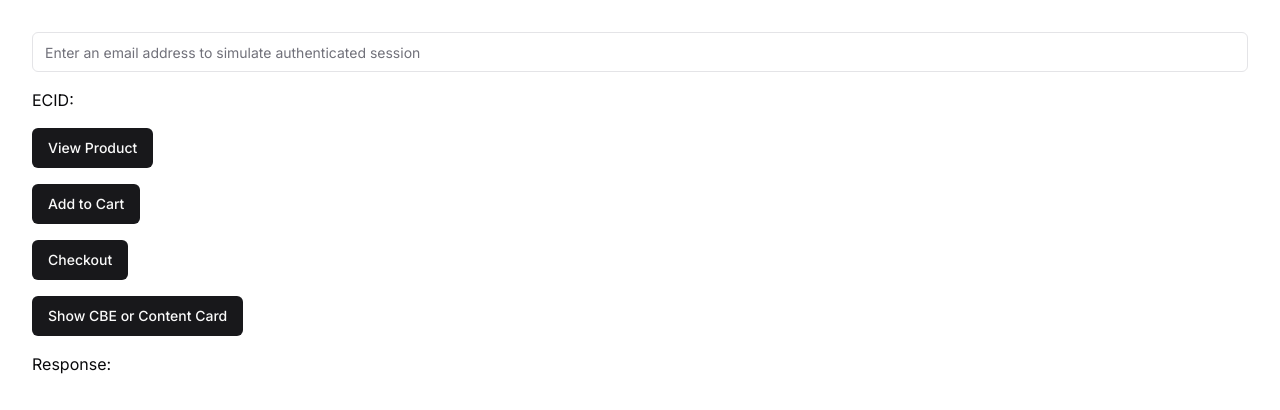
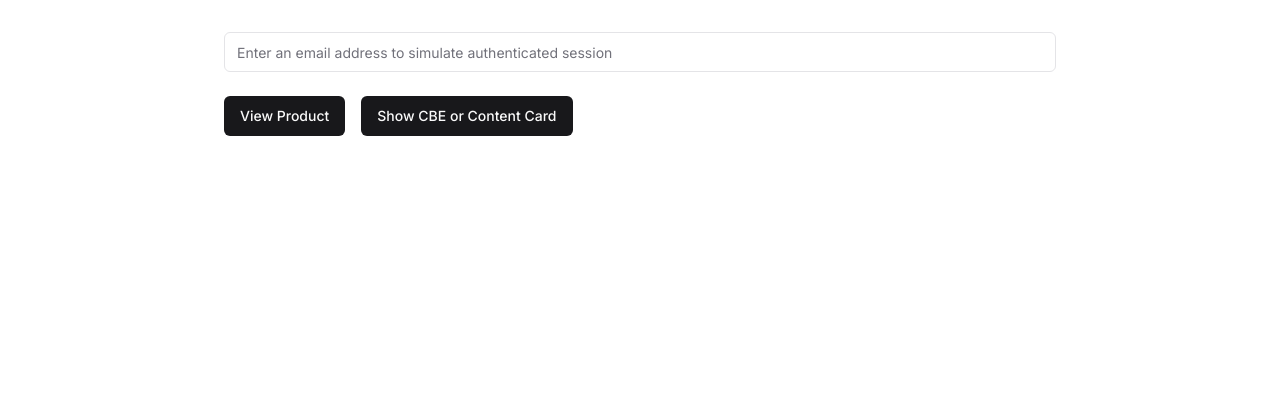
Before and after one commit to rajasekharmekala/journey-prioritization-demo, a Next.js app: page / in a window 1280 px wide. Shown: the top 410 px of the page. Built offline with nearby package versions, Linux system fonts and the light colour scheme.

Commit message:
build: removed few buttons/events

```diff
--- a/src/app/page.tsx
+++ b/src/app/page.tsx
@@ -1,13 +1,14 @@
 'use client';
 
 import React, { useCallback, useEffect, useState } from 'react';
+import { AlloyResponse, XDMPayload } from '@/types/payloads';
 import { useCookies } from 'react-cookie';
 
 import { Button } from '@/components/ui/button';
 import { Input } from '@/components/ui/input';
 import { useToast } from '@/components/ui/use-toast';
 
-const viewProductPayload = {
+const viewProductPayload: XDMPayload = {
   xdm: {
     eventType: 'commerce.productViews',
     commerce: {
@@ -25,49 +26,13 @@ const viewProductPayload = {
   },
 };
 
-const addToCartPayload = {
-  xdm: {
-    eventType: 'commerce.productListAdds',
-    commerce: {
-      productListAdds: {
-        value: 1,
-      },
-    },
-    productListItems: [
-      {
-        SKU: 'A222',
-        name: 'Conditioner',
-        quantity: 1,
-      },
-    ],
-  },
-};
-
-const checkoutPayload = {
-  xdm: {
-    eventType: 'commerce.checkouts',
-    commerce: {
-      checkouts: {
-        value: 1,
-      },
-    },
-    productListItems: [
-      {
-        SKU: 'A333',
-        name: 'Shampoo & Conditioner Set',
-        quantity: 1,
-      },
-    ],
-  },
-};
-
-const personalizationPayload = {
+const personalizationPayload: XDMPayload = {
   personalization: {
     surfaces: ['#home', '#foo', '#bar', '#foobar'],
   },
 };
 
-function mergePayload(payload: any, email: string) {
+function mergePayload(payload: XDMPayload, email: string): XDMPayload {
   if (!!email && email.length > 0) {
     return {
       ...payload,
@@ -89,45 +54,68 @@ function sendToast(toast: any, title: string, description: string) {
 }
 
 export default function Page() {
+  const [cookieState, setCookieState] = useState<{ email?: string }>({});
   const [cookies, setCookies, removeCookies] = useCookies(['email'], {
     doNotParse: true,
   });
   const { toast } = useToast();
-  const [ecid, setEcid] = useState('');
   const [response, setResponse] = useState('');
+  const [viewProductLoading, setViewProductLoading] = useState(false);
+  const [cbeLoading, setCbeLoading] = useState(false);
+
+  useEffect(() => {
+    setCookieState({ email: cookies.email });
+  }, [cookies.email]);
+
+  const handleEvent = async (
+    payload: XDMPayload,
+    toastTitle: string,
+    toastMessage: string,
+    setLoading: (loading: boolean) => void
+  ) => {
+    setLoading(true);
+    try {
+      // @ts-ignore - alloy is globally defined
+      const alloyPromise = alloy('sendEvent', payload);
+      const res = await Promise.race([
+        alloyPromise,
+        new Promise((_, reject) =>
+          setTimeout(
+            () => reject(new Error('request timed out after 3 seconds')),
+            3000
+          )
+        ),
+      ]);
+      setResponse(JSON.stringify(res, undefined, 4));
+      sendToast(toast, toastTitle, toastMessage);
+      return res;
+    } catch (error) {
+      sendToast(
+        toast,
+        'Error',
+        error instanceof Error ? error.message : 'An error occurred'
+      );
+    } finally {
+      setLoading(false);
+    }
+  };
 
   const viewProductClickHandler = useCallback(async () => {
-    const payload = mergePayload(viewProductPayload, cookies.email);
+    const payload = mergePayload(viewProductPayload, cookieState.email);
     console.log('>>>>> payload:', JSON.stringify(payload, undefined, 2));
-    // @ts-ignore
-    const res = await alloy('sendEvent', payload);
-    setResponse(JSON.stringify(res, undefined, 4));
-    sendToast(toast, 'View Product', 'View product event has been sent');
-  }, [toast, cookies.email, setResponse]);
-
-  const addToCartClickHandler = useCallback(async () => {
-    setResponse('');
-    const payload = mergePayload(addToCartPayload, cookies.email);
-    console.log('>>>>> payload:', JSON.stringify(payload, undefined, 2));
-    // @ts-ignore
-    const res = await alloy('sendEvent', payload);
-    setResponse(JSON.stringify(res, undefined, 4));
-    sendToast(toast, 'Add to Cart', 'Add to cart event has been sent');
-  }, [toast, cookies.email, setResponse]);
-
-  const checkoutClickHandler = useCallback(async () => {
-    setResponse('');
-    const payload = mergePayload(checkoutPayload, cookies.email);
-    console.log('>>>>> payload:', JSON.stringify(payload, undefined, 2));
-    // @ts-ignore
-    const res = await alloy('sendEvent', payload);
-    setResponse(JSON.stringify(res, undefined, 4));
-    sendToast(toast, 'Checkout', 'Checkout event has been sent');
-  }, [toast, cookies.email, setResponse]);
+    await handleEvent(
+      payload,
+      'View Product',
+      'View product event has been sent',
+      setViewProductLoading
+    );
+  }, [toast, cookieState.email, setResponse]);
 
   const personalizationClickHandler = useCallback(async () => {
-    const payload = mergePayload(personalizationPayload, cookies.email);
+    const payload = mergePayload(personalizationPayload, cookieState.email);
     console.log('>>>>> payload:', JSON.stringify(payload, undefined, 2));
+    setCbeLoading(true);
+    try {
       sendToast(toast, 'Code-based Experience', 'CBE request has been sent');
       // @ts-ignore
       const res = await alloy('sendEvent', payload);
@@ -154,47 +142,55 @@ export default function Page() {
           },
         },
       });
-  }, [toast, cookies.email, setResponse]);
-
-  useEffect(() => {
-    // @ts-ignore
-    alloy('getIdentity', {
-      namespaces: ['ECID'],
-    }).then((result: any) => {
-      setEcid(result.identity.ECID);
-    });
-  }, [setEcid]);
+    } finally {
+      setCbeLoading(false);
+    }
+  }, [toast, cookieState.email, setResponse]);
 
   return (
-    <main className="min-h-screen flex flex-col">
-      <div className="p-4 gap-4">
-        <div className="m-4">
+    <main className="min-h-screen flex flex-col max-w-4xl mx-auto p-8">
+      <div className="space-y-6">
+        <div className="flex gap-4 items-center">
           <Input
             type="email"
             placeholder="Enter an email address to simulate authenticated session"
-            value={cookies.email || ''}
+            value={cookieState.email || ''}
             onChange={(e) => setCookies('email', e.target.value)}
+            className="flex-1"
           />
+          {cookieState.email && (
+            <Button
+              variant="outline"
+              onClick={() => {
+                removeCookies('email');
+                setCookieState({});
+              }}
+            >
+              Clear
+            </Button>
+          )}
         </div>
-        <div className="m-4">ECID: {ecid}</div>
-        <div className="m-4">
-          <Button onClick={viewProductClickHandler}>View Product</Button>
-        </div>
-        <div className="m-4">
-          <Button onClick={addToCartClickHandler}>Add to Cart</Button>
-        </div>
-        <div className="m-4">
-          <Button onClick={checkoutClickHandler}>Checkout</Button>
-        </div>
-        <div className="m-4">
-          <Button onClick={personalizationClickHandler}>
-            Show CBE or Content Card
+
+        <div className="flex gap-4">
+          <Button
+            onClick={viewProductClickHandler}
+            disabled={viewProductLoading}
+          >
+            {'View Product'}
+          </Button>
+          <Button onClick={personalizationClickHandler} disabled={cbeLoading}>
+            {'Show CBE or Content Card'}
           </Button>
         </div>
-        <div className="m-4">
-          <div>Response:</div>
-          <pre>{response}</pre>
+
+        {response && (
+          <div className="rounded-lg bg-gray-50 p-4">
+            <div className="font-semibold mb-2">Response:</div>
+            <pre className="whitespace-pre-wrap overflow-auto max-h-96">
+              {response}
+            </pre>
           </div>
+        )}
       </div>
     </main>
   );
--- /dev/null
+++ b/src/types/payloads.ts
@@ -0,0 +1,32 @@
+export interface XDMPayload {
+  xdm?: {
+    eventType: string;
+    commerce?: Record<string, any>;
+    productListItems?: Array<{
+      SKU: string;
+      name: string;
+      quantity: number;
+    }>;
+    identityMap?: {
+      Email: Array<{
+        id: string;
+        primary: boolean;
+        authenticatedState: string;
+      }>;
+    };
+  };
+  personalization?: {
+    surfaces: string[];
+  };
+}
+
+export interface AlloyResponse {
+  propositions?: Array<{
+    id: string;
+    scope: string;
+    scopeDetails: Record<string, any>;
+  }>;
+  identity?: {
+    ECID: string;
+  };
+}
```
Lines whose indentation alone changed are shown as unchanged.
